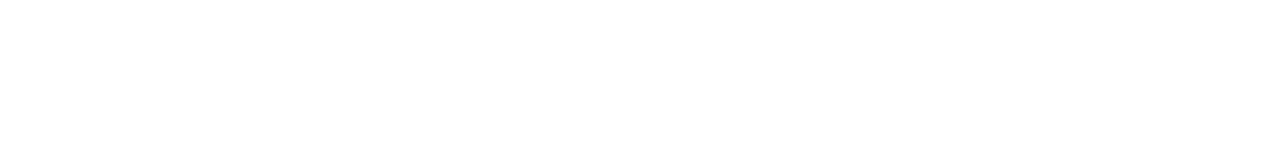
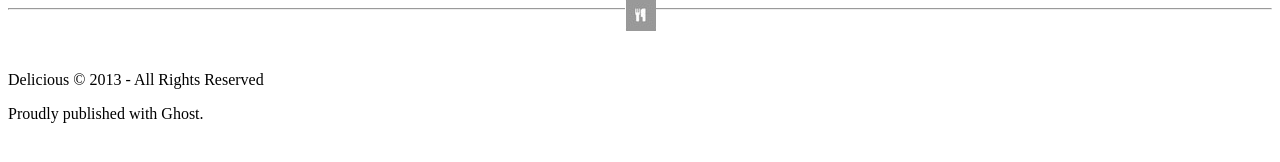
Before and after one commit to ShnowMan/chocolate-pizza, a plain HTML site: page index.html in a window 1280 px wide. Drawn offline with Linux system fonts and the light colour scheme.

Commit message:
Footer done

```diff
--- a/index.html
+++ b/index.html
@@ -6,6 +6,13 @@
     <link rel="stylesheet" href="style.css">
   </head>
   <body>
-
   </body>
+  <footer>
+    <div class="hr-footer">
+      <hr>
+      <img src="images/small-logo.png" alt=""/>
+    </div>
+    <p>Delicious &copy; 2013 - All Rights Reserved</p>
+    <p>Proudly published with Ghost.</p>
+  </footer>
 </html>
--- a/style.css
+++ b/style.css
@@ -0,0 +1,8 @@
+.hr-footer {
+  text-align: center;
+}
+
+.hr-footer img {
+  position: relative;
+  top: -20px;
+}
```
